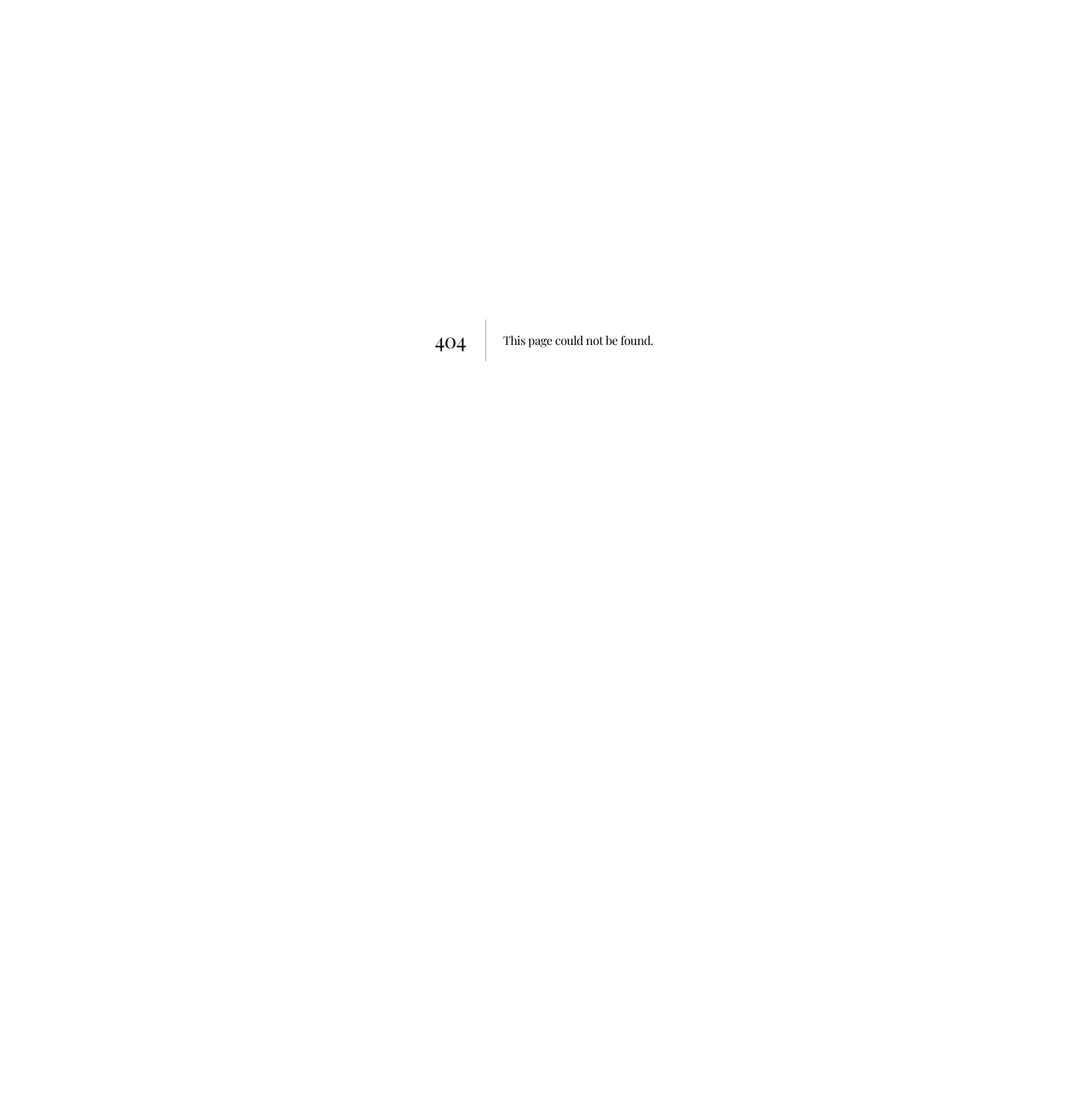
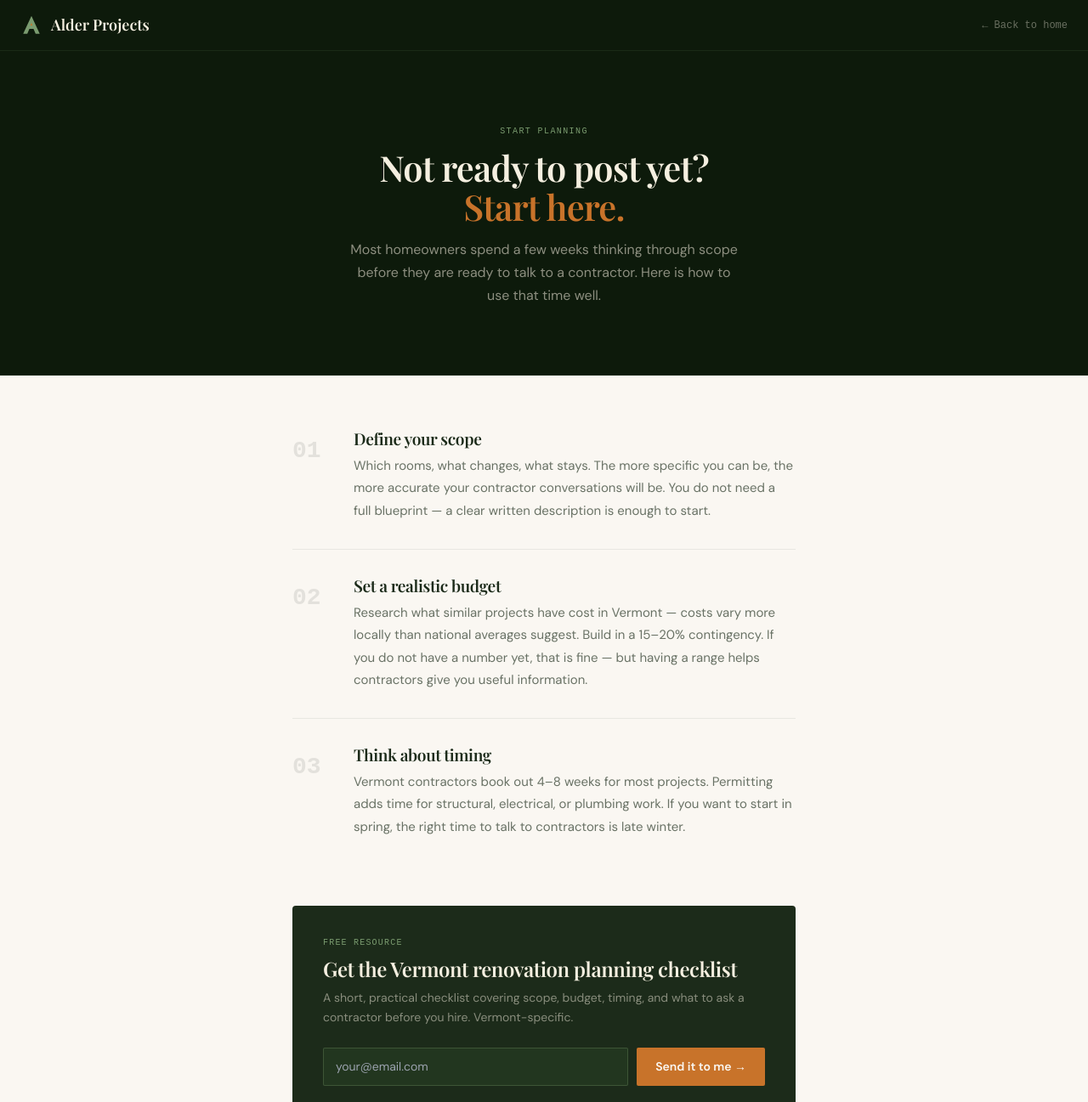
Before and after one commit to alderprojects/alder-projects-site, a Next.js app: page /plan in a window 1280 px wide. Before the commit this address had no page. Shown: the top 1297 px of the page at 85% size. Before the commit the page ends 800 px from the top, so only its background shows below. Built offline with nearby package versions, Linux system fonts and the light colour scheme.

Commit message:
MVP COMPLETE: plan/page.tsx — planning guide, email capture, local links — batch 6/6

```diff
--- /dev/null
+++ b/src/app/plan/page.tsx
@@ -0,0 +1,84 @@
+import type { Metadata } from 'next'
+import Link from 'next/link'
+import PlanForm from './PlanForm'
+
+export const metadata: Metadata = {
+  title: 'Plan Your Vermont Renovation | Alder Projects',
+  description: 'Not ready to post a project yet? Start here. Get our free Vermont renovation planning guide and learn how to prepare before talking to a contractor.',
+  alternates: { canonical: 'https://alderprojects.com/plan' },
+}
+
+const steps = [
+  { n:'01', t:'Define your scope', b:'Which rooms, what changes, what stays. The more specific you can be, the more accurate your contractor conversations will be. You do not need a full blueprint — a clear written description is enough to start.' },
+  { n:'02', t:'Set a realistic budget', b:'Research what similar projects have cost in Vermont — costs vary more locally than national averages suggest. Build in a 15–20% contingency. If you do not have a number yet, that is fine — but having a range helps contractors give you useful information.' },
+  { n:'03', t:'Think about timing', b:'Vermont contractors book out 4–8 weeks for most projects. Permitting adds time for structural, electrical, or plumbing work. If you want to start in spring, the right time to talk to contractors is late winter.' },
+]
+
+const links = [
+  { label:'Kitchen remodeling in Burlington', href:'/kitchen-remodeling-burlington-vt' },
+  { label:'Bathroom remodeling in Vermont', href:'/bathroom-remodeling-vermont' },
+  { label:'Deck builders in Vermont', href:'/deck-builders-vermont' },
+  { label:'Roofing contractors in Burlington', href:'/roofing-burlington-vt' },
+]
+
+export default function PlanPage() {
+  return (
+    <div style={{ minHeight:'100vh', backgroundColor:'#FAF7F2' }}>
+      <header style={{ backgroundColor:'#0D1A0B', padding:'16px 24px', display:'flex', alignItems:'center', justifyContent:'space-between', borderBottom:'1px solid rgba(122,155,111,0.12)' }}>
+        <Link href="/" style={{ display:'flex', alignItems:'center', gap:'10px', textDecoration:'none' }}>
+          <svg width="26" height="26" viewBox="0 0 32 32" fill="none">
+            <path d="M16 2L4 28H10L13 21H19L22 28H28L16 2Z" fill="#7A9B6F" />
+            <path d="M14.5 16L16 12L17.5 16H14.5Z" fill="#C8732A" />
+          </svg>
+          <span style={{ fontFamily:"'Playfair Display',Georgia,serif", fontSize:'18px', fontWeight:600, color:'#F5EFE0' }}>Alder Projects</span>
+        </Link>
+        <Link href="/" style={{ fontSize:'12px', color:'rgba(245,239,224,0.4)', fontFamily:'monospace', textDecoration:'none' }}>&larr; Back to home</Link>
+      </header>
+      <div style={{ backgroundColor:'#0D1A0B', padding:'clamp(48px,8vw,80px) 24px', borderBottom:'1px solid rgba(122,155,111,0.12)' }}>
+        <div style={{ maxWidth:'580px', margin:'0 auto', textAlign:'center' }}>
+          <span style={{ fontSize:'10px', fontFamily:'monospace', letterSpacing:'0.14em', textTransform:'uppercase', color:'#7A9B6F' }}>Start Planning</span>
+          <h1 style={{ fontFamily:"'Playfair Display',Georgia,serif", fontSize:'clamp(1.8rem,4vw,2.6rem)', fontWeight:600, color:'#F5EFE0', lineHeight:1.1, marginTop:'10px', marginBottom:'14px' }}>
+            Not ready to post yet?<br /><em style={{ color:'#C8732A', fontStyle:'normal' }}>Start here.</em>
+          </h1>
+          <p style={{ color:'rgba(245,239,224,0.55)', fontSize:'16px', lineHeight:1.7, maxWidth:'460px', margin:'0 auto' }}>
+            Most homeowners spend a few weeks thinking through scope before they are ready to talk to a contractor. Here is how to use that time well.
+          </p>
+        </div>
+      </div>
+      <div style={{ maxWidth:'640px', margin:'0 auto', padding:'clamp(40px,6vw,64px) 24px 80px' }}>
+        <div style={{ marginBottom:'48px' }}>
+          {steps.map((step,i) => (
+            <div key={step.n} style={{ display:'flex', gap:'24px', marginBottom:'32px', paddingBottom:'32px', borderBottom:i<steps.length-1?'1px solid rgba(28,43,26,0.08)':'none' }}>
+              <div style={{ fontFamily:'monospace', fontSize:'28px', fontWeight:700, color:'rgba(28,43,26,0.1)', flexShrink:0, width:'48px', paddingTop:'4px' }}>{step.n}</div>
+              <div>
+                <h2 style={{ fontFamily:"'Playfair Display',Georgia,serif", fontSize:'1.2rem', fontWeight:600, color:'#1C2B1A', marginBottom:'8px' }}>{step.t}</h2>
+                <p style={{ fontSize:'15px', lineHeight:1.75, color:'rgba(28,43,26,0.65)', margin:0 }}>{step.b}</p>
+              </div>
+            </div>
+          ))}
+        </div>
+        <div style={{ backgroundColor:'#1C2B1A', borderRadius:'4px', padding:'36px', marginBottom:'48px' }}>
+          <p style={{ fontSize:'10px', fontFamily:'monospace', letterSpacing:'0.12em', textTransform:'uppercase', color:'#7A9B6F', marginBottom:'10px' }}>Free Resource</p>
+          <h2 style={{ fontFamily:"'Playfair Display',Georgia,serif", fontSize:'1.5rem', fontWeight:600, color:'#F5EFE0', marginBottom:'10px' }}>Get the Vermont renovation planning checklist</h2>
+          <p style={{ color:'rgba(245,239,224,0.5)', fontSize:'14px', lineHeight:1.65, marginBottom:'24px' }}>A short, practical checklist covering scope, budget, timing, and what to ask a contractor before you hire. Vermont-specific.</p>
+          <PlanForm />
+        </div>
+        <div style={{ marginBottom:'40px' }}>
+          <p style={{ fontSize:'11px', fontFamily:'monospace', textTransform:'uppercase', letterSpacing:'0.1em', color:'rgba(28,43,26,0.4)', marginBottom:'14px' }}>Local Project Guides</p>
+          <div style={{ display:'flex', flexWrap:'wrap', gap:'10px' }}>
+            {links.map(link => (
+              <Link key={link.href} href={link.href} style={{ display:'inline-block', padding:'8px 14px', border:'1px solid rgba(28,43,26,0.15)', borderRadius:'2px', fontSize:'13px', color:'rgba(28,43,26,0.65)', textDecoration:'none', fontFamily:'monospace' }}>
+                {link.label} &rarr;
+              </Link>
+            ))}
+          </div>
+        </div>
+        <div style={{ textAlign:'center', padding:'32px', border:'1px solid rgba(28,43,26,0.1)', borderRadius:'3px', backgroundColor:'white' }}>
+          <p style={{ fontSize:'14px', color:'rgba(28,43,26,0.6)', marginBottom:'16px' }}>When you are ready to find a contractor —</p>
+          <Link href="/#submit-project" style={{ display:'inline-block', padding:'14px 28px', backgroundColor:'#C8732A', color:'#FAF7F2', fontWeight:600, fontSize:'14px', borderRadius:'3px', textDecoration:'none' }}>Post Your Project Request &rarr;</Link>
+          <p style={{ fontSize:'11px', fontFamily:'monospace', color:'rgba(28,43,26,0.3)', marginTop:'12px' }}>Free &middot; No account required &middot; We review and follow up by email</p>
+        </div>
+      </div>
+    </div>
+  )
+}
```
